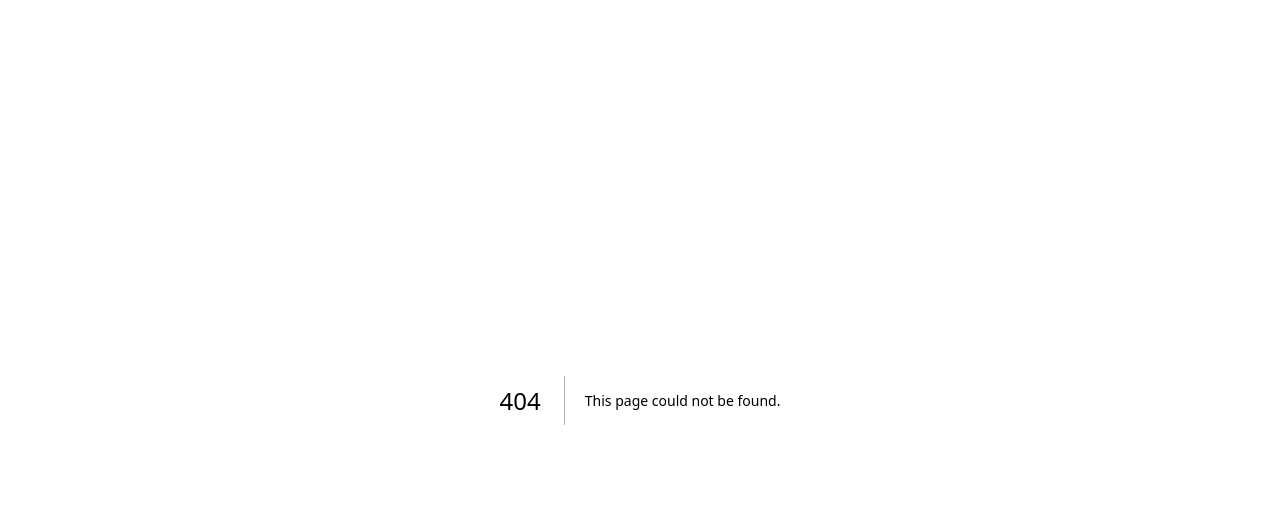
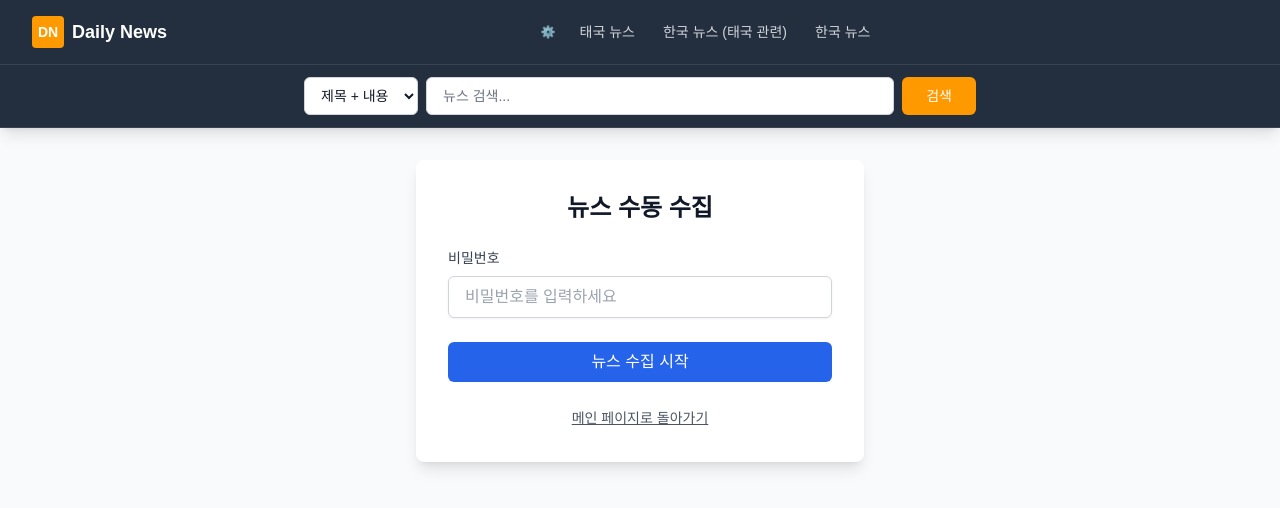
Before and after one commit to dohyeongheo/Dailynews, a Next.js app: page /admin in a window 1280 px wide. Before the commit this address had no page. Shown: the top 508 px of the page. Built offline with nearby package versions, Linux system fonts and the light colour scheme.

Commit message:
관리자 페이지 추가 및 헤더에 관리자 링크 추가 - 비밀번호 입력 후 수동 뉴스 수집 기능

```diff
--- /dev/null
+++ b/app/admin/page.tsx
@@ -0,0 +1,121 @@
+'use client';
+
+import { useState } from 'react';
+import { useRouter } from 'next/navigation';
+import Header from '@/components/Header';
+
+export default function AdminPage() {
+  const [password, setPassword] = useState('');
+  const [isLoading, setIsLoading] = useState(false);
+  const [message, setMessage] = useState<{ type: 'success' | 'error' | 'info'; text: string } | null>(null);
+  const router = useRouter();
+
+  const handleSubmit = async (e: React.FormEvent) => {
+    e.preventDefault();
+
+    if (!password.trim()) {
+      setMessage({ type: 'error', text: '비밀번호를 입력해주세요.' });
+      return;
+    }
+
+    setIsLoading(true);
+    setMessage({ type: 'info', text: '🔄 뉴스 수집을 시작합니다...' });
+
+    try {
+      const response = await fetch('/api/manual/fetch-news', {
+        method: 'POST',
+        headers: {
+          'Content-Type': 'application/json',
+        },
+        body: JSON.stringify({ password }),
+      });
+
+      const data = await response.json();
+
+      if (response.ok && data.success) {
+        setMessage({
+          type: 'success',
+          text: `✅ ${data.message || '뉴스 수집이 완료되었습니다.'}`,
+        });
+        // 3초 후 메인 페이지로 이동
+        setTimeout(() => {
+          router.push('/');
+        }, 3000);
+      } else {
+        setMessage({
+          type: 'error',
+          text: `❌ ${data.message || '뉴스 수집에 실패했습니다.'}`,
+        });
+      }
+    } catch (error) {
+      setMessage({
+        type: 'error',
+        text: `❌ 오류가 발생했습니다: ${error instanceof Error ? error.message : '알 수 없는 오류'}`,
+      });
+    } finally {
+      setIsLoading(false);
+    }
+  };
+
+  return (
+    <div className="min-h-screen bg-gray-50">
+      <Header />
+      <div className="flex items-center justify-center px-4 py-8">
+        <div className="max-w-md w-full bg-white rounded-lg shadow-lg p-8">
+        <h1 className="text-2xl font-bold text-gray-900 mb-6 text-center">
+          뉴스 수동 수집
+        </h1>
+
+        <form onSubmit={handleSubmit} className="space-y-6">
+          <div>
+            <label htmlFor="password" className="block text-sm font-medium text-gray-700 mb-2">
+              비밀번호
+            </label>
+            <input
+              type="password"
+              id="password"
+              value={password}
+              onChange={(e) => setPassword(e.target.value)}
+              disabled={isLoading}
+              className="w-full px-4 py-2 border border-gray-300 rounded-md shadow-sm focus:ring-blue-500 focus:border-blue-500 disabled:bg-gray-100 disabled:cursor-not-allowed"
+              placeholder="비밀번호를 입력하세요"
+              autoComplete="off"
+            />
+          </div>
+
+          <button
+            type="submit"
+            disabled={isLoading}
+            className="w-full bg-blue-600 text-white py-2 px-4 rounded-md hover:bg-blue-700 focus:outline-none focus:ring-2 focus:ring-blue-500 focus:ring-offset-2 disabled:bg-gray-400 disabled:cursor-not-allowed transition-colors"
+          >
+            {isLoading ? '수집 중...' : '뉴스 수집 시작'}
+          </button>
+        </form>
+
+        {message && (
+          <div
+            className={`mt-6 p-4 rounded-md ${
+              message.type === 'success'
+                ? 'bg-green-50 text-green-800 border border-green-200'
+                : message.type === 'error'
+                ? 'bg-red-50 text-red-800 border border-red-200'
+                : 'bg-blue-50 text-blue-800 border border-blue-200'
+            }`}
+          >
+            <p className="text-sm">{message.text}</p>
+          </div>
+        )}
+
+        <div className="mt-6 text-center">
+          <button
+            onClick={() => router.push('/')}
+            className="text-sm text-gray-600 hover:text-gray-900 underline"
+          >
+            메인 페이지로 돌아가기
+          </button>
+        </div>
+        </div>
+      </div>
+    </div>
+  );
+}
--- a/components/Header.tsx
+++ b/components/Header.tsx
@@ -51,6 +51,14 @@ export default function Header() {
 
             {/* 가운데: 카테고리 버튼 */}
             <nav className="flex items-center gap-1 flex-1 justify-center px-4">
+              {/* 관리자 페이지 링크 (작은 버튼) */}
+              <Link
+                href="/admin"
+                className="px-2 py-1 text-xs text-gray-300 hover:text-white hover:bg-[#3a4553] rounded transition-colors"
+                title="뉴스 수동 수집"
+              >
+                ⚙️
+              </Link>
               <Link
                 href="/category/태국뉴스"
                 className={`px-3 py-2 rounded-md text-sm font-medium transition-colors whitespace-nowrap ${
@@ -98,6 +106,14 @@ export default function Header() {
                   <span className="text-white font-bold text-xs">DN</span>
                 </div>
                 <span className="text-base font-semibold">Daily News</span>
+              </Link>
+              {/* 모바일 관리자 페이지 링크 */}
+              <Link
+                href="/admin"
+                className="px-2 py-1 text-xs text-gray-300 hover:text-white hover:bg-[#3a4553] rounded transition-colors"
+                title="뉴스 수동 수집"
+              >
+                ⚙️
               </Link>
             </div>
 
```
Also changed, not shown: app/api/manual/fetch-news/route.ts (line endings or trailing spaces).
